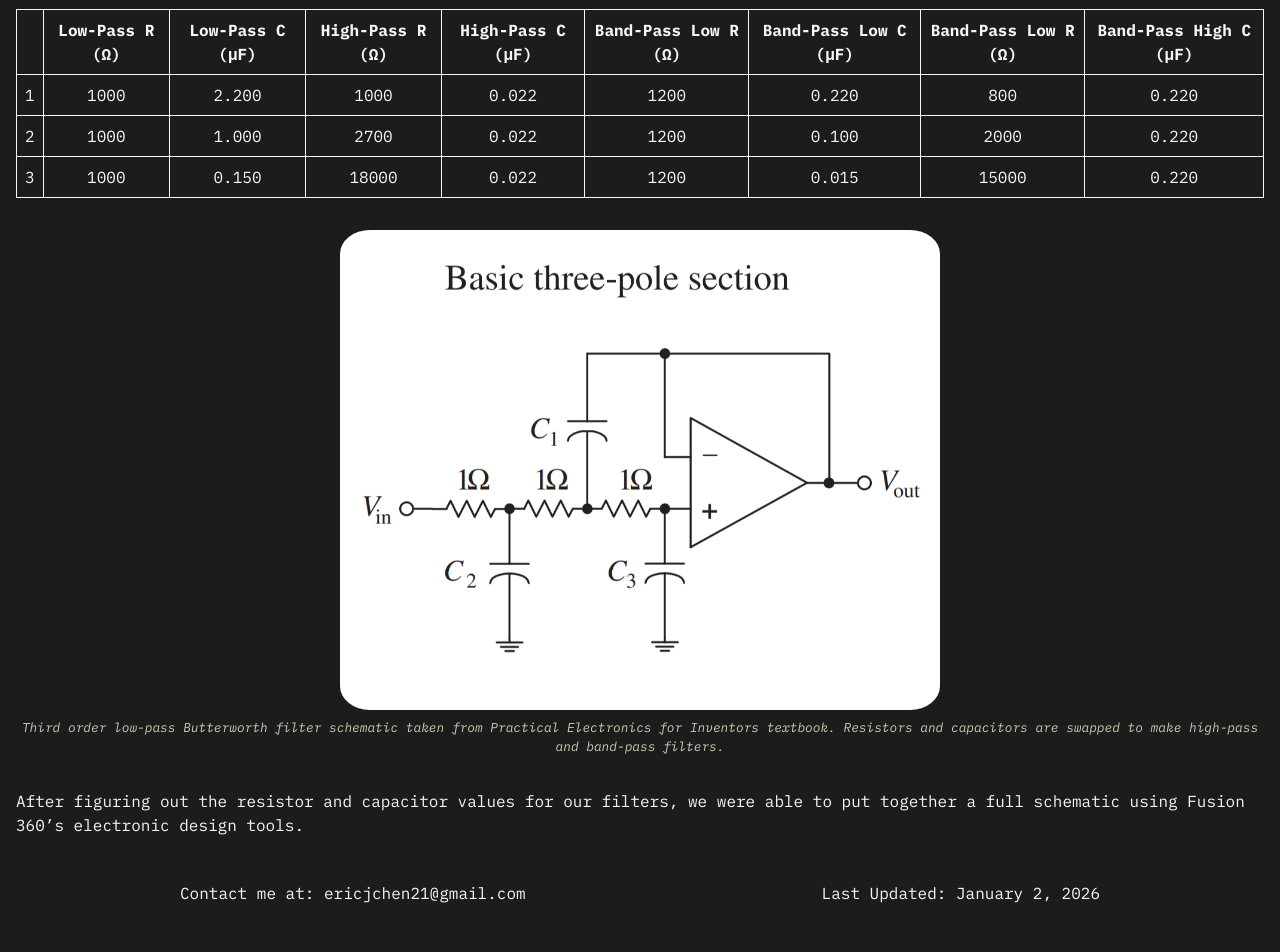
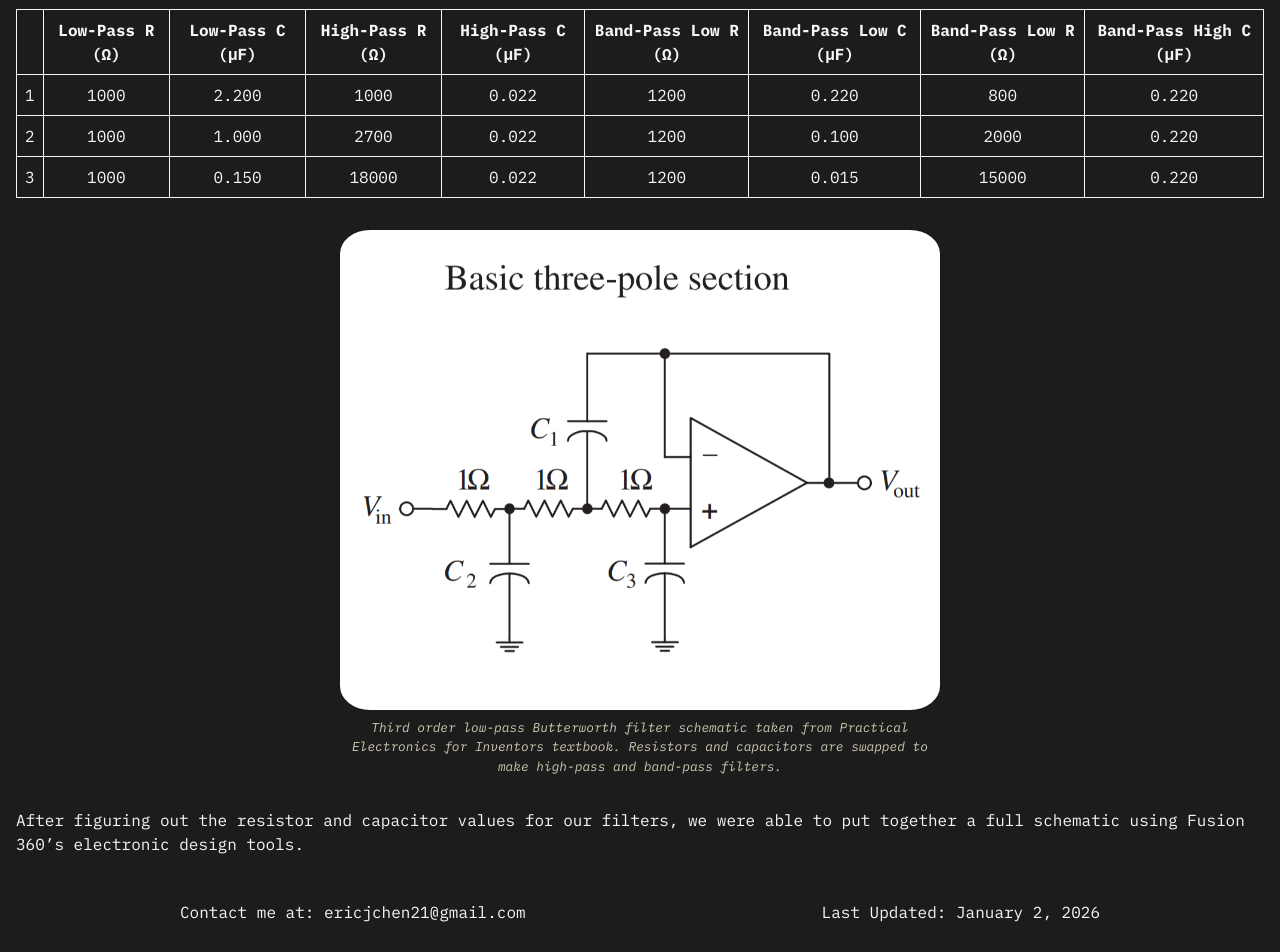
Before and after one commit to ericjchen21/ericjchen21.github.io, a Jekyll site: the page built from _projects/EQ_Speaker.md, in a window 1280 px wide. Shown: the part 1258-2210 px from the top of the page. Built offline with Jekyll 4.4.1, drawn with Linux system fonts in a browser that asks for light colours; comment, search, counter and statistics services are not loaded.

```diff
--- a/_sass/_project_page.scss
+++ b/_sass/_project_page.scss
@@ -44,6 +44,9 @@
 
     gap: calc(0.5 * var(--std-unit));
 
+    width: min-content;
+    margin: 0 auto;
+
     img {
       height: calc(30 * var(--std-unit));
       width: auto;
@@ -55,6 +58,7 @@
       font-size: calc(0.8 * var(--std-unit));
       color: darken($text-color, 20%);
       font-style: italic;
+      width: 100%;
       // color: red;
     }
   }
```
Also changed, not shown: 1 other file.
